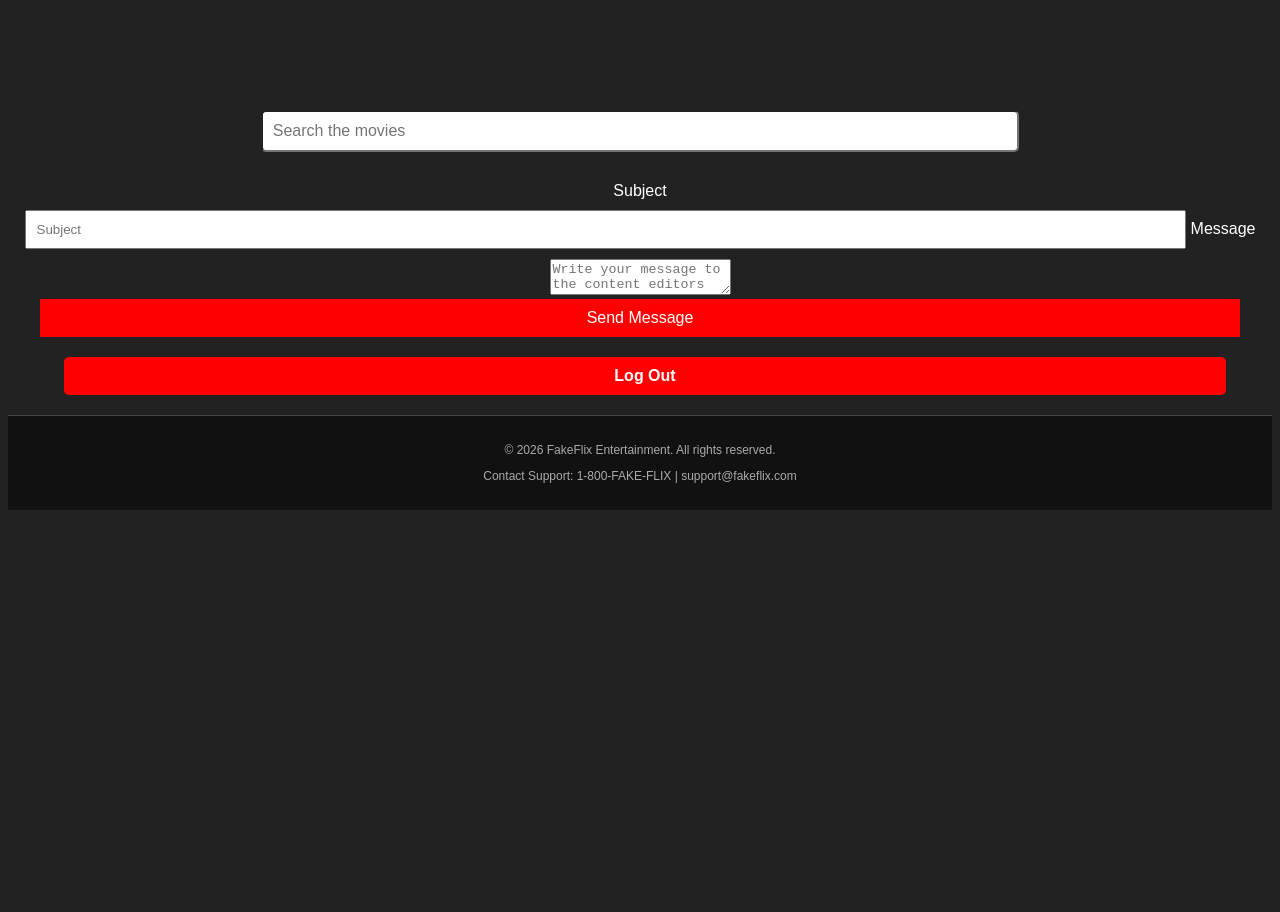
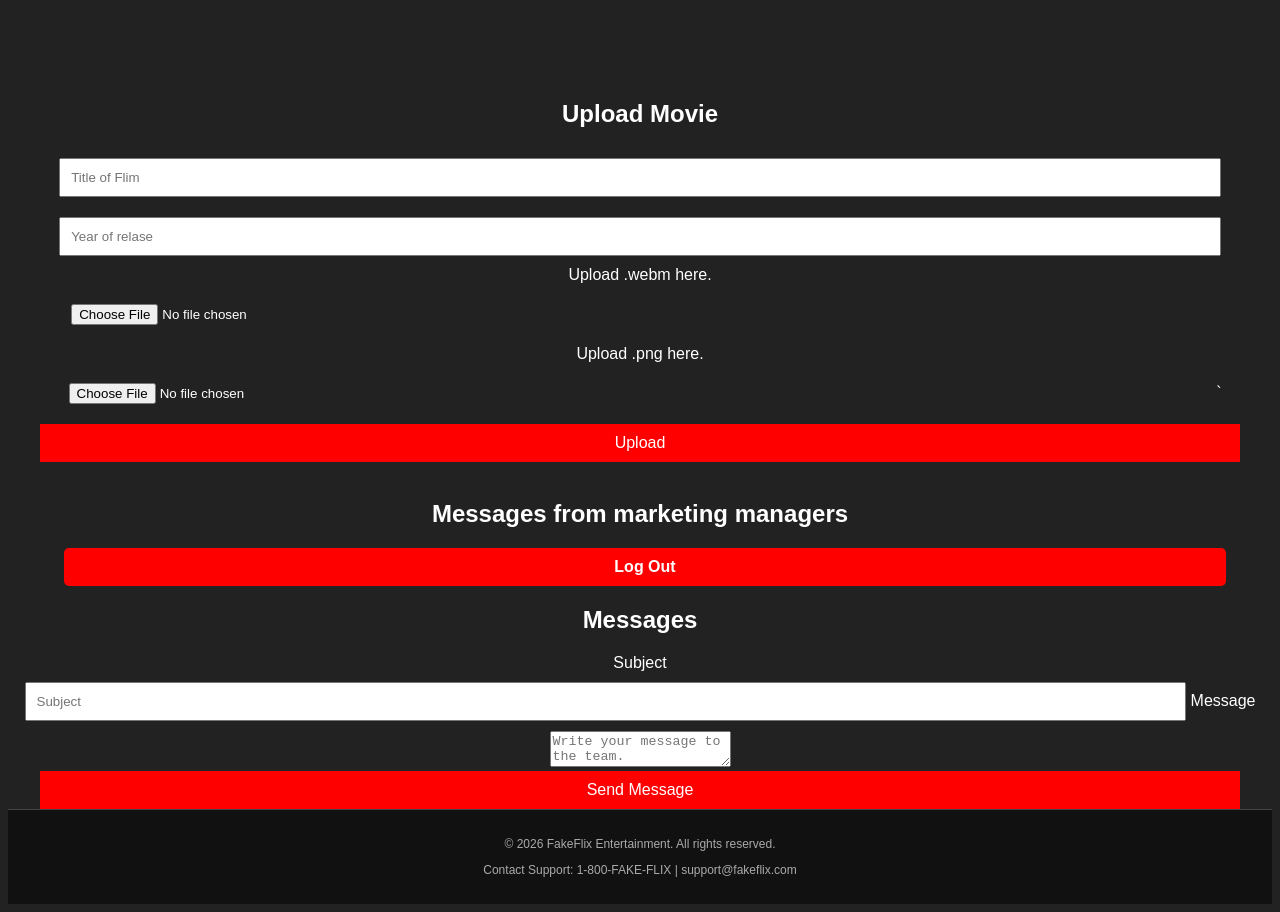
Before and after one commit to Bryce-W-Frazier/cs-F372-project, a website: page src/marketing-portal.html in a window 1280 px wide. Before the commit the page ends 800 px from the top, so only its background shows below. Drawn offline with Linux system fonts and the light colour scheme; no server answers.

Commit message:
feat: marketing managers can now see response from editors

```diff
--- a/src/marketing-portal.html
+++ b/src/marketing-portal.html
@@ -6,14 +6,47 @@
     <link rel="stylesheet" href="style.css">
 </head>
 <body>
-    <div style="text-align: center; margin: 20px;">
-        <input type="text" id="searchInput" placeholder="Search the movies"
-	style="padding: 10px; width: 60%; font-size: 16px; border-radius: 5px;">
+
+    <!--
+    <table id="thumbnail_table" name="thumbnail_table">
+    </table>-->
+
+    <h2>Upload Movie</h2>
+    <form action="/addContent" method="post" id="addContent" name="addContent"
+    enctype="multipart/form-data">
+	<input type="text" name="title" id="title" placeholder="Title of Flim"
+		required>
+	<input type="number" name="year" id="year" placeholder="Year of relase"
+		required>
+
+	<br>
+	<label for="video">Upload .webm here.</label>
+	<input type="file" name="video" id="video" accept="video/webm"
+		required>
+
+	<br>
+	<label for="thumbnail">Upload .png here.</label>
+	<input type="file" name="thumbnail" id="thumbnail" accept="image/png"
+		required>`
+
+	<br>
+	<button type="submit">Upload</button>
+    </form>
+    <br>
+
+    <h2>Messages from marketing managers</h2>
+    <div id="messages_box" name="messages_box">
     </div>
 
-    <table id="thumbnail_table" name="thumbnail_table">
-    </table>
+    <div style="text-align: center; margin: 20px;">
+	<a href="index.html" ><button id="logoutBtn" style="background-color: red;
+	color: white; padding: 10px 20px; font-weight: bold; border: none;
+	border-radius: 5px; cursor: pointer; margin-left: 10px;">
+		Log Out
+	</button></a>
+    </div>
 
+    <h2>Messages</h2>
     <form action="/message-to-editor" method="post">
         <label for="subject">Subject</label>
         <br>
@@ -23,22 +56,13 @@
         <label for="message">Message</label>
         <br>
         <textarea id="message" name="message"
-	    placeholder="Write your message to the content editors"></textarea>
+            placeholder="Write your message to the team."></textarea>
 
         <button type="submit">Send Message</button>
     </form>
 
-    <div style="text-align: center; margin: 20px;">
-	<a href="index.html" ><button id="logoutBtn" style=
-	"background-color: red; color: white; padding: 10px 20px;
-	font-weight: bold; border: none; border-radius: 5px; cursor:
-	pointer; margin-left: 10px;">
-		Log Out
-	</button></a>
-    </div>
 
-    <footer style="background-color: #111; text-align: center; padding: 15px;
-	    border-top: 1px solid #444; font-size: 12px; color: #aaa;">
+    <footer style="background-color: #111; text-align: center; padding: 15px; border-top: 1px solid #444; font-size: 12px; color: #aaa;">
         <p>&copy; 2026 FakeFlix Entertainment. All rights reserved.</p>
         <p>Contact Support: 1-800-FAKE-FLIX | support@fakeflix.com</p>
     </footer>
```
Also changed, not shown: src/content-portal.html (+0 -4 lines). Lines whose indentation alone changed are shown as unchanged.
